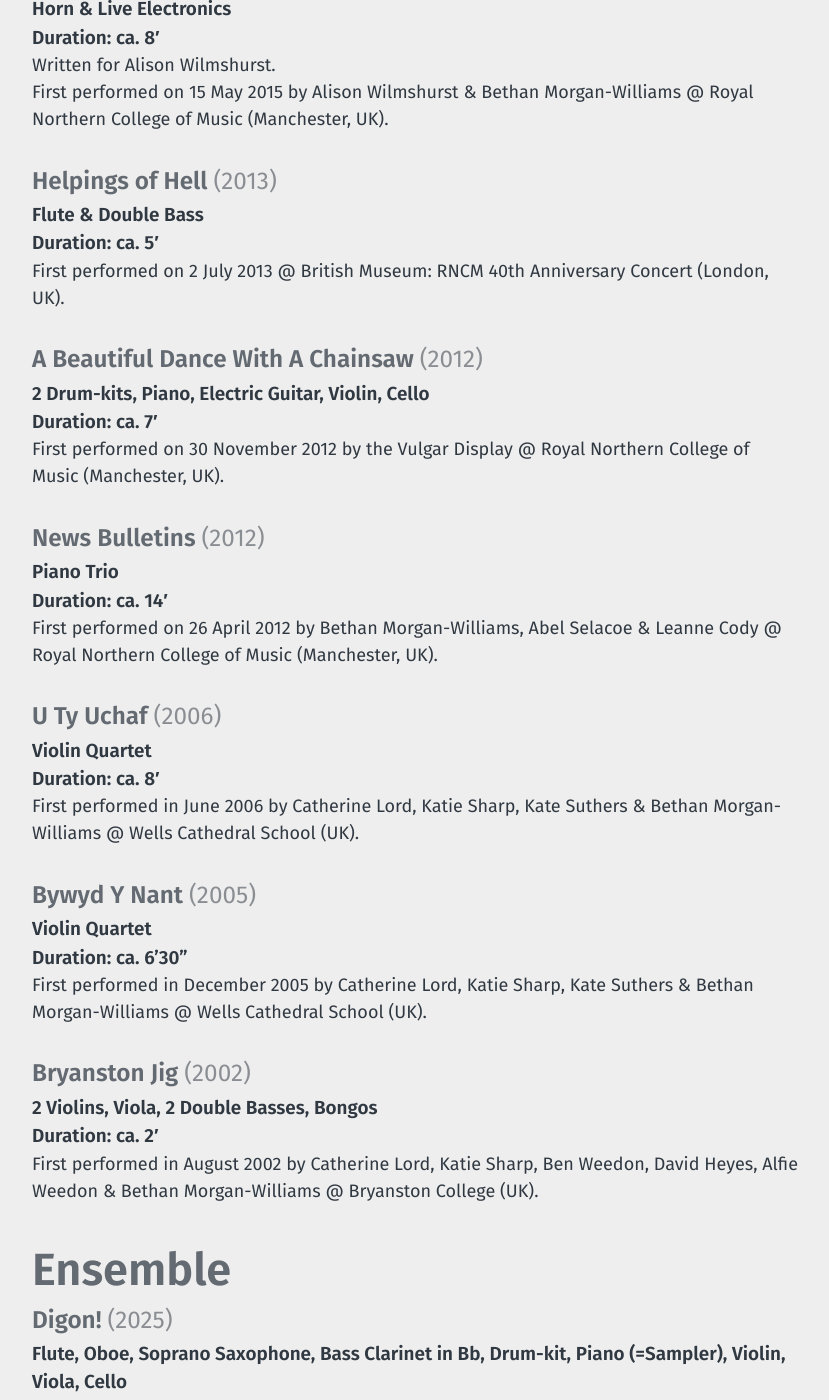
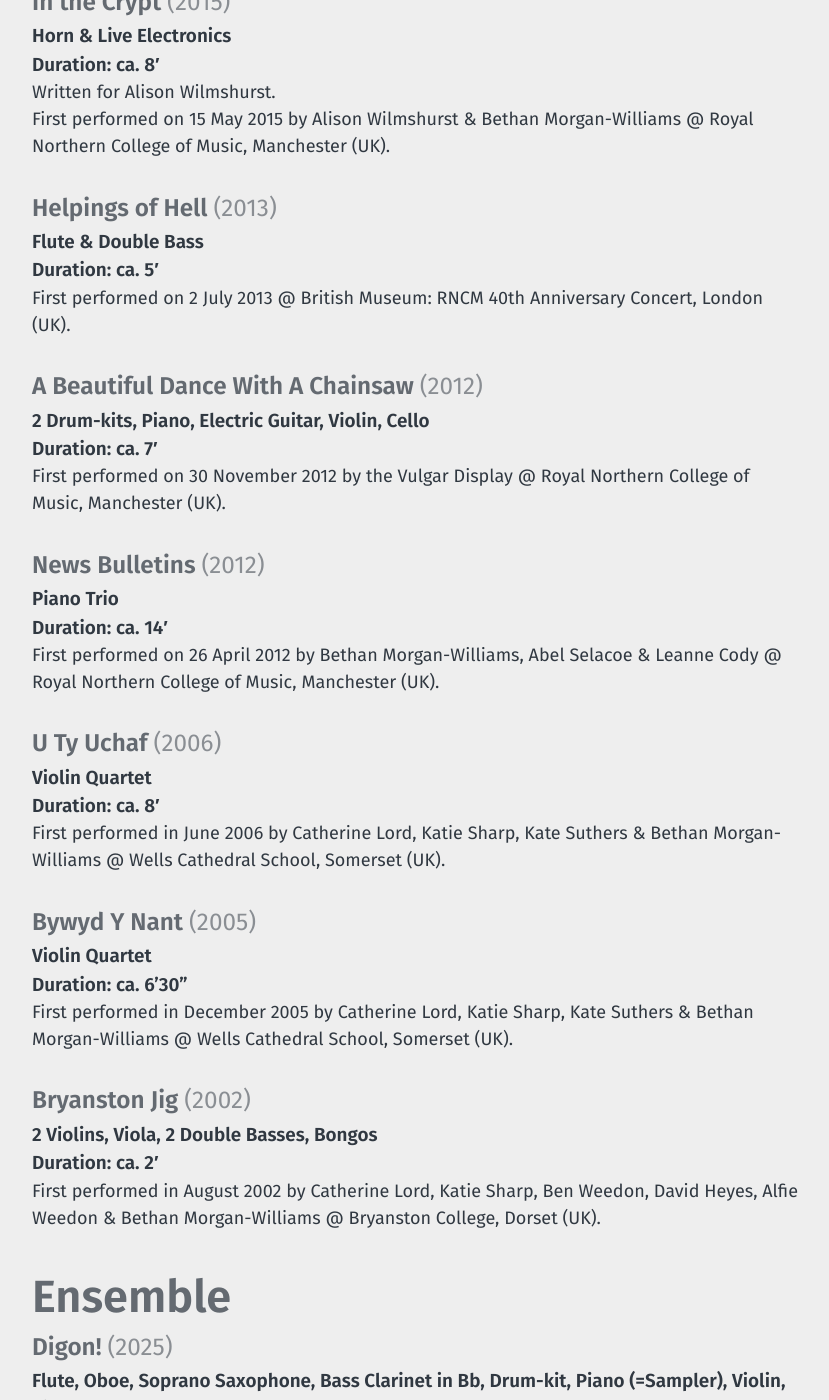
Before and after one commit to morganwilliamsb/website, a Jekyll site: the page built from works.md, in a window 1280 px wide and 1400 px high, scrolled down 6276 px. Shown: the whole window, without its empty margins (40-869 px from the left). Built offline with Jekyll 4.4.1, drawn with Linux system fonts in a browser that asks for light colours; some of the changed text lies outside the part shown.

Commit message:
Update works.md

```diff
--- a/works.md
+++ b/works.md
@@ -115,102 +115,102 @@ Duration: ca. 5’30″
 **Alto Flute, Bass Clarinet in Bb, Vibraphone, Cello, Double Bass**
 Duration: ca. 6′
 : Revised for new instrumentation.
-: Revised version first performed on 17 July 2021 by Clare Findlater, Heather Roche, Jake Brown, Colin Alexander & Tom Goodman (cond. Darren Bloom) @ LSO St. Luke’s (London, UK).
+: Revised version first performed on 17 July 2021 by Clare Findlater, Heather Roche, Jake Brown, Colin Alexander & Tom Goodman (cond. Darren Bloom) @ LSO St. Luke’s, London (UK).
 
 #### Demeter’s Cry *(2020)*
 **Violin, Accordion, Double Bass, Drum-kit**
 Duration: ca. 6’30″
 : Commissioned by Fenella Humphreys with funding from The Marchus Trust.
-: First performed on 5 October 2020 by Fenella Humphreys, Iñigo Mikeleiz Berrade, Ben Griffiths & George Barton @ Chiltern Arts Festival (Henley-on-Thames, UK).
+: First performed on 5 October 2020 by Fenella Humphreys, Iñigo Mikeleiz Berrade, Ben Griffiths & George Barton @ Chiltern Arts Festival, Henley-on-Thames (UK).
 
 #### Dog in the Moon *(2020)*
 **Viola & Percussion**
 Duration: ca. 10′
 : Commissioned by the BBC & London Symphony Orchestra for Antoine Tamestit & Colin Currie.
-: First performed on 8 October by Antoine Tamestit & Colin Currie @ LSO St. Luke’s (London, UK).
+: First performed on 8 October by Antoine Tamestit & Colin Currie @ LSO St. Luke’s, London (UK).
 
 #### Datod *(2020)*
 **Violin & Piano**
 Duration: ca. 8′
 : Commissioned by the Park Lane Group with funds provided by the RVW Trust.
-: First performed on 13 July 2020 by Hannah Weirich & Ulrich Löffler @ Studio of Ensemble Musikfabrik (Köln, DE).
+: First performed on 13 July 2020 by Hannah Weirich & Ulrich Löffler @ Studio of Ensemble Musikfabrik, Köln (DE).
 
 #### Severn *(2019)*
 **Clarinet in A, Bass Clarinet in Bb, Mandolin, Guitar, Violin, Viola, Cello**
 Duration: ca. 8′
 : Written for the New European Ensemble.
-: First performed on 3 April 2019 by the New European Ensemble @ Korzo Theatre (Den Haag, NL).
+: First performed on 3 April 2019 by the New European Ensemble @ Korzo Theatre, Den Haag (NL).
 
 #### Double Double *(2018)*
 **String Quartet**
 Duration: ca. 14’30”
 : Commissioned by Hilary Browning.
-: First performed on 6 November 2019 by Equilibrium Ensemble @ University of Liverpool Lunchtime Concert Series (Liverpool, UK).
+: First performed on 6 November 2019 by Equilibrium Ensemble @ University of Liverpool Lunchtime Concert Series, Liverpool (UK).
 
 #### Ghost Tongues *(2018)*
 **String Quartet**
 Duration: ca. 11′
 : Commissioned by the Royal Philharmonic Society through the Susan Bradshaw Composers Fund.
-: First performed on 11 July 2018 by the Ligeti Quartet @ Cheltenham Music Festival at Chapel Arts.
+: First performed on 11 July 2018 by the Ligeti Quartet @ Cheltenham Music Festival, Chapel Arts Cheltenham (UK).
 
 #### Traces of a Disco *(2018)*
 **Cimbalom, Bass Clarinet in Bb, Double Bass**
 Duration: ca. 6'”
 : Commissioned by Rachel Swanick with support from the Arts Council England, Psappha and the Whitworth Art Gallery.
-: First performed on 17 May 2018 by Psappha Ensemble @ Whitworth Art Gallery (Manchester, UK).
+: First performed on 17 May 2018 by Psappha Ensemble @ Whitworth Art Gallery, Manchester (UK).
 
 #### The Cross & The Albatross *(2017)*
 **Bassoon & Harpsichord**
 Duration: ca. 6’30”
 : Commissioned by Hugh Woolley.
-: First performed on 7 May 2017 by Hugh Woolley and Stephen Giles @ Birmingham Conservatoire (UK).
+: First performed on 7 May 2017 by Hugh Woolley and Stephen Giles @ Birmingham Conservatoire, Birmingham (UK).
 
 #### In Kenopsia *(2017)*
 **Trombone & Live Electronics**
 Duration: ca. 5’30”
 : Commissioned by Psappha in partnership with PRS for Music Foundation Talent Development.
-: First performed on 15 February 2017 by Tony Boorer & Bethan Morgan-Williams @ Hallé St. Michael’s (Manchester, UK).
+: First performed on 15 February 2017 by Tony Boorer & Bethan Morgan-Williams @ Hallé St. Michael’s, Manchester (UK).
 
 #### Enraptured *(2015)*
 **Violin & Piano**
 Duration: ca. 8′
-: First performed on 31 January 2016 by Paul Silverthorne & Aglaia Tarantino @ LSO St Luke’s (London, UK).
+: First performed on 31 January 2016 by Paul Silverthorne & Aglaia Tarantino @ LSO St Luke’s, London (UK).
 
 #### In the Crypt *(2015)*
 **Horn & Live Electronics**
 Duration: ca. 8′
 : Written for Alison Wilmshurst.
-: First performed on 15 May 2015 by Alison Wilmshurst & Bethan Morgan-Williams @ Royal Northern College of Music (Manchester, UK).
+: First performed on 15 May 2015 by Alison Wilmshurst & Bethan Morgan-Williams @ Royal Northern College of Music, Manchester (UK).
 
 #### Helpings of Hell *(2013)*
 **Flute & Double Bass**
 Duration: ca. 5′
-: First performed on 2 July 2013 @ British Museum: RNCM 40th Anniversary Concert (London, UK).
+: First performed on 2 July 2013 @ British Museum: RNCM 40th Anniversary Concert, London (UK).
 
 #### A Beautiful Dance With A Chainsaw *(2012)*
 **2 Drum-kits, Piano, Electric Guitar, Violin, Cello**
 Duration: ca. 7′
-: First performed on 30 November 2012 by the Vulgar Display @ Royal Northern College of Music (Manchester, UK).
+: First performed on 30 November 2012 by the Vulgar Display @ Royal Northern College of Music, Manchester (UK).
 
 #### News Bulletins *(2012)*
 **Piano Trio**
 Duration: ca. 14′
-: First performed on 26 April 2012 by Bethan Morgan-Williams, Abel Selacoe & Leanne Cody @ Royal Northern College of Music (Manchester, UK).
+: First performed on 26 April 2012 by Bethan Morgan-Williams, Abel Selacoe & Leanne Cody @ Royal Northern College of Music, Manchester (UK).
 
 #### U Ty Uchaf *(2006)*
 **Violin Quartet**
 Duration: ca. 8′
-: First performed in June 2006 by Catherine Lord, Katie Sharp, Kate Suthers & Bethan Morgan-Williams @ Wells Cathedral School (UK).
+: First performed in June 2006 by Catherine Lord, Katie Sharp, Kate Suthers & Bethan Morgan-Williams @ Wells Cathedral School, Somerset (UK).
 
 #### Bywyd Y Nant *(2005)*
 **Violin Quartet**
 Duration: ca. 6’30”
-: First performed in December 2005 by Catherine Lord, Katie Sharp, Kate Suthers & Bethan Morgan-Williams @ Wells Cathedral School (UK).
+: First performed in December 2005 by Catherine Lord, Katie Sharp, Kate Suthers & Bethan Morgan-Williams @ Wells Cathedral School, Somerset (UK).
 
 #### Bryanston Jig *(2002)*
 **2 Violins, Viola, 2 Double Basses, Bongos**
 Duration: ca. 2′
-: First performed in August 2002 by Catherine Lord, Katie Sharp, Ben Weedon, David Heyes, Alfie Weedon & Bethan Morgan-Williams @ Bryanston College (UK).
+: First performed in August 2002 by Catherine Lord, Katie Sharp, Ben Weedon, David Heyes, Alfie Weedon & Bethan Morgan-Williams @ Bryanston College, Dorset (UK).
 
 # Ensemble
 
@@ -346,6 +346,6 @@ Duration: ca. 3’
 **Alto, Alto Flute, Violin, Viola, Bass Clarinet in Bb**
 Duration: ca. 5’30
 : Text by Laurence Binyon.
-: First performed on 12 November 2006 by Jessica Radcliffe @ Wells Cathedral School (UK).
+: First performed on 12 November 2006 by Jessica Radcliffe @ Wells Cathedral School, Somerset (UK).
 
 </div>
```
Also changed, not shown: other parts of works.md (+34 -34 lines).
